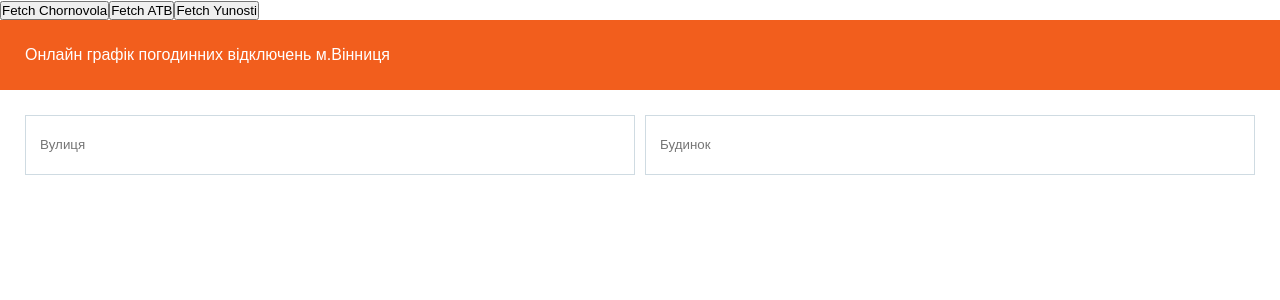
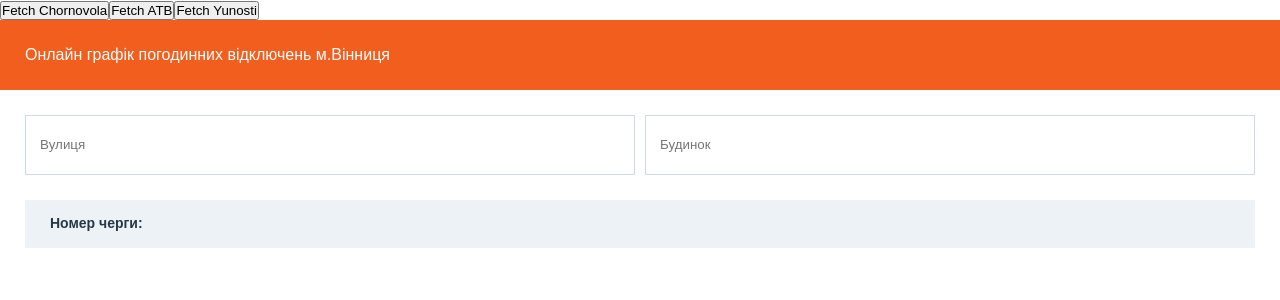
Before and after one commit to yuriibondar/blackout-schedule, a React (Create React App) app in the folder client/: page / in a window 1280 px wide. Shown: the top 300 px of the page. Built offline with nearby package versions, Linux system fonts and the light colour scheme; no server answers.

Commit message:
Added queue number

```diff
--- a/client/src/components/App.css
+++ b/client/src/components/App.css
@@ -30,6 +30,15 @@ body {
   width: 50%;
   padding: 0 5px;
 }
+
+.queue-number {
+  background: #EDF2F7;
+  padding: 15px 25px;
+  font-size: 14px;
+  font-weight: 700;
+  margin-bottom: 25px;
+}
+
 input[type="text"] {
   width: 100%;
   height: 3.75rem;
--- a/client/src/components/App.js
+++ b/client/src/components/App.js
@@ -6,6 +6,7 @@ import SearchInput from "./SearchInput";
 
 function App() {
   const [schedule, fetchSchedule] = useSchedule(null);
+  const [queueNumber, setQueueNumber] = useState(null);
   // const [selectedAddress, setSelectedAddress] = useState(null);
   // const [apiData, setApiData] = useState();
   // useEffect(() => {
@@ -17,9 +18,14 @@ function App() {
   //   )
   // }, [])
 
-  // useEffect(() => {
-  //   setSelectedVideo(videos[0]);
-  // }, [videos]);
+  // const setQueueNumber = () => {
+  //   const queueNumber = ;
+
+  // }
+
+  useEffect(() => {
+    setQueueNumber(document.querySelector('[title^="Номер черги"]')?.innerText);
+  }, [schedule]);
 
   const defaultAddress = {
     city_id: "510100000",
@@ -56,6 +62,7 @@ function App() {
       <button onClick={() => fetchScheduleForAddress(addressChornovola)}>Fetch Chornovola</button>
       <button onClick={() => fetchScheduleForAddress(addressAtb)}>Fetch ATB</button>
       <button onClick={() => fetchScheduleForAddress(addressYunosti)}>Fetch Yunosti</button>
+
       <div>
         <div className="page-title">Онлайн графік погодинних відключень м.Вінниця</div>
         <div className="site-main-container">
@@ -69,6 +76,7 @@ function App() {
               {/* <input type="text" placeholder="Будинок"/> */}
             </div>
           </div>
+          <div className="queue-number">Номер черги: {queueNumber}</div>
           <div id="scheduleContainer" dangerouslySetInnerHTML={{__html: schedule}}></div>
         </div>
       </div>
```
